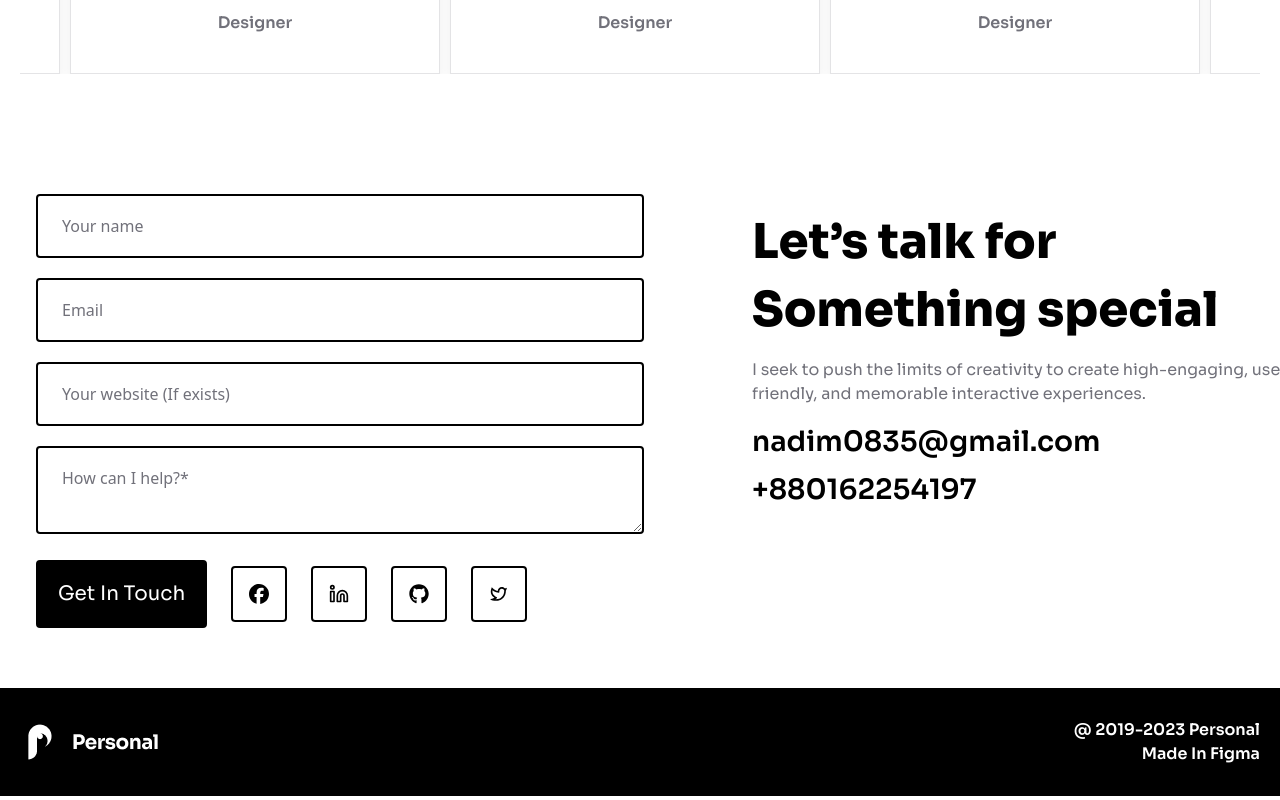
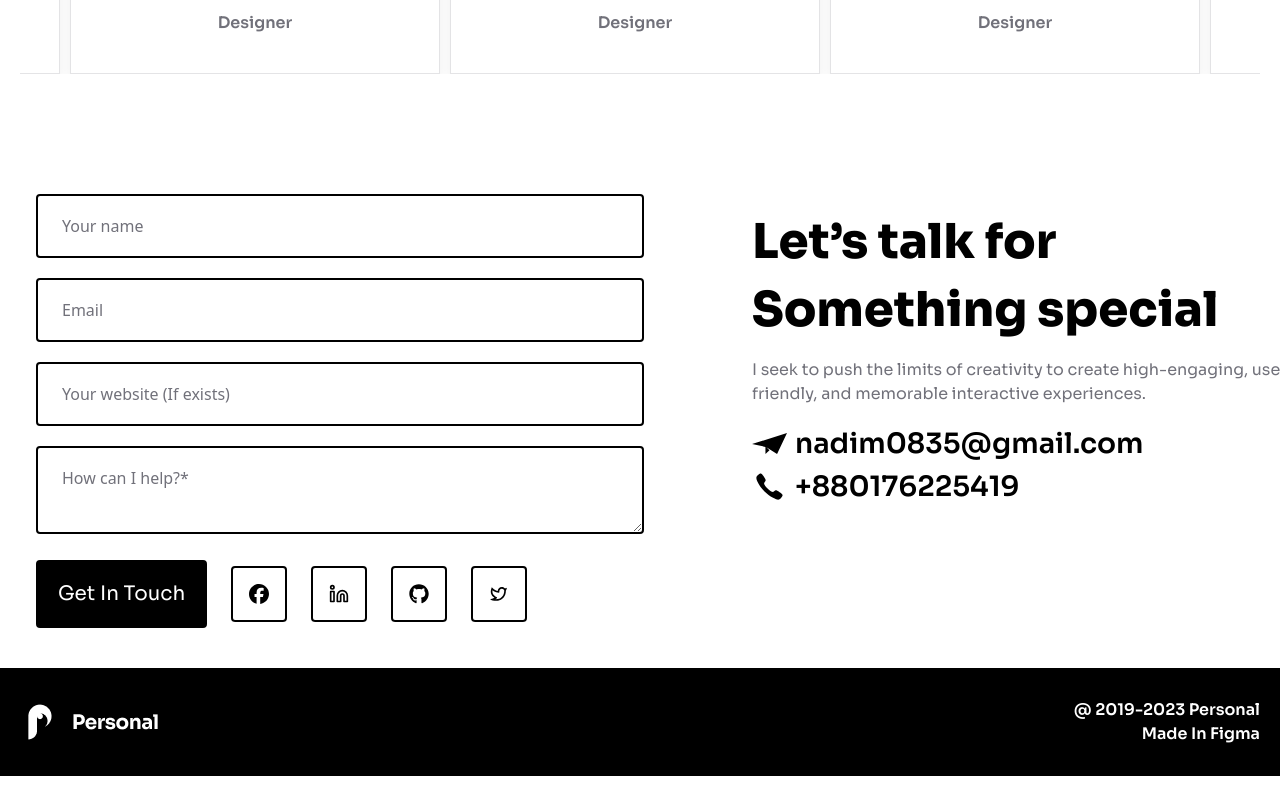
Before and after one commit to nadim0835/Protfolio, a React (Vite) app: page / in a window 1280 px wide. Shown: the part 5984-6784 px from the top of the page. Built offline with nearby package versions, Linux system fonts and the light colour scheme.

Commit message:
email modifite

```diff
--- a/src/Components/Let’stalk.jsx
+++ b/src/Components/Let’stalk.jsx
@@ -4,9 +4,14 @@ import { FaFacebook } from "react-icons/fa6";
 import { FiLinkedin } from "react-icons/fi";
 import { FaGithub } from "react-icons/fa";
 import { RiTwitterLine } from "react-icons/ri";
+import { SiMinutemailer } from "react-icons/si";
+import { IoIosCall } from "react-icons/io";
+
+
+
 const Letstalk = () => {
   return (
-    <section className=" lg:mt-[120px] md:mt-10 mb-[60px] ">
+    <section className=" lg:mt-[120px] md:mt-10 mb-[40px] ">
       <Container>
         <Flex
           className={` items-center md:items-stretch  lg:gap-[108px] gap-5 lg:flex-row flex-col px-6 lg:px-4`}
@@ -92,16 +97,23 @@ const Letstalk = () => {
               I seek to push the limits of creativity to create high-engaging,
               user-friendly, and memorable interactive experiences.
             </p>
+            <div className=" flex items-center gap-2 mb-2">
+            <SiMinutemailer className=" text-[35px]" />
             <a
               href="mailto:nadim0835@gmail.com"
-
-              className=" font-Sora font-semibold text-[28px] tracking-[-2%] text-primary leading-[32px] duration-300 hover:text-scendary   "
+              className=" font-Sora font-semibold md:text-[28px] text-[23px] tracking-[-2%] text-primary leading-[32px] duration-300 hover:text-scendary   "
             >
               nadim0835@gmail.com
             </a>
-            <h1 className=" font-Sora font-semibold text-[28px] tracking-[-2%] text-primary leading-[32px]  mt-4">
-              +880162254197
+            </div>
+            <div className=" flex items-center gap-2">
+            <IoIosCall className=" text-[35px]" />
+            <h1
+              className=" font-Sora font-semibold md:text-[28px] text-[23px] tracking-[-2%] text-primary leading-[32px] duration-300 hover:text-scendary   "
+            >
+              +880176225419
             </h1>
+            </div>
           </div>
         </Flex>
       </Container>
```
